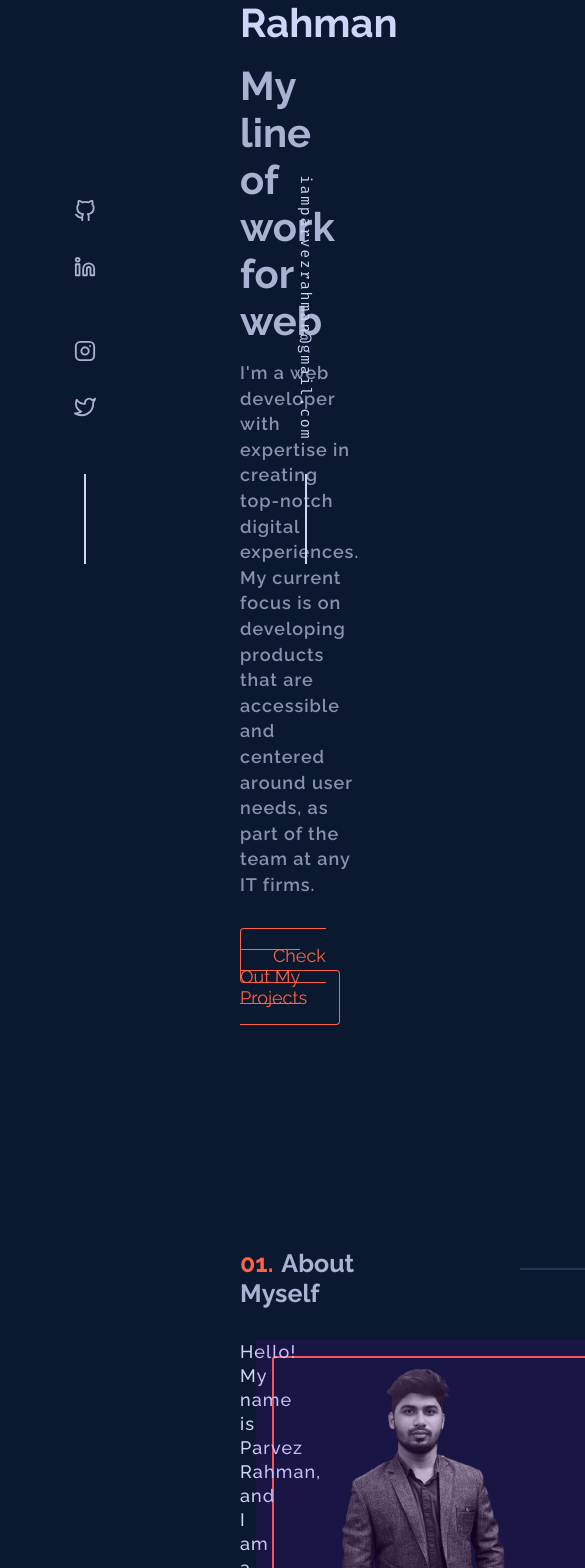
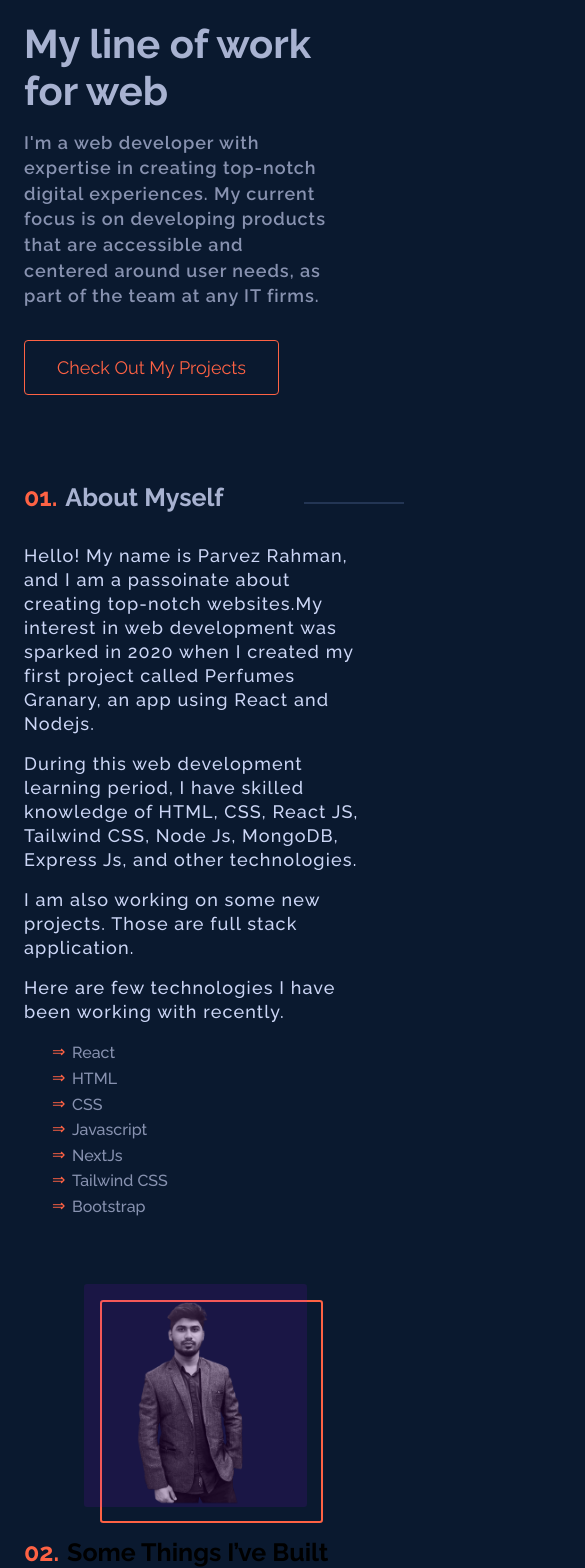
Before and after one commit to Parvez-Rahman100/next-portfolio, a Next.js app: page / in a window 390 px wide. Shown: the part 280-1848 px from the top of the page, 585 px wide, since content can reach past the window. Built offline with nearby package versions, Linux system fonts and the light colour scheme.

Commit message:
nav bar responsived

```diff
--- a/src/scss/_main.scss
+++ b/src/scss/_main.scss
@@ -1,6 +1,15 @@
 main {
   margin: 0 15rem;
   transition: 0.3s ease-in-out;
+  @media screen and (max-width: 1020px) {
+    margin: 0 8rem;
+  }
+  @media screen and (max-width: 768px) {
+    margin: 0 3rem;
+  }
+  @media screen and (max-width: 480px) {
+    margin: 0 1.5rem;
+  }
 }
 .blur {
   filter: blur(10px);
--- a/src/scss/components/_email.scss
+++ b/src/scss/components/_email.scss
@@ -30,4 +30,10 @@
     background-color: var(--light-slate);
     margin: 0px auto;
   }
+  @media screen and (max-width: 1080px) {
+    left: 2rem;
+  }
+  @media screen and (max-width: 768px) {
+    display: none;
+  }
 }
--- a/src/scss/components/_socialIcons.scss
+++ b/src/scss/components/_socialIcons.scss
@@ -43,4 +43,10 @@
       margin: 0px auto;
     }
   }
+  @media screen and (max-width: 1080px) {
+    left: 2rem;
+  }
+  @media screen and (max-width: 768px) {
+    display: none;
+  }
 }
--- a/src/scss/sections/_about.scss
+++ b/src/scss/sections/_about.scss
@@ -116,4 +116,77 @@
       }
     }
   }
+  @media screen and (max-width: 1080px) {
+    margin: 5rem 0;
+    &-grid {
+      &-photo {
+        .overlay {
+          height: 223px;
+          width: 223px;
+        }
+        &-container {
+          height: 223px;
+          width: 223px;
+        }
+      }
+      &-info {
+        &-list {
+          grid-template-columns: 1fr;
+        }
+      }
+    }
+  }
+  @media screen and (max-width: 768px) {
+    margin: 5rem auto;
+    .title {
+      h2 {
+        &::after {
+          width: 200px;
+        }
+      }
+    }
+    &-grid {
+      &-photo {
+        margin-top: 3rem;
+        .overlay {
+          height: 300px;
+          width: 300px;
+        }
+        &-container {
+          height: 300px;
+          width: 300px;
+        }
+      }
+      &-info {
+        &-text {
+          margin-right: 0;
+        }
+      }
+      display: flex;
+      justify-content: center;
+      align-items: center;
+      flex-direction: column;
+    }
+  }
+  @media screen and (max-width: 480px) {
+    .title {
+      h2 {
+        &::after {
+          width: 100px;
+        }
+      }
+    }
+    &-grid {
+      &-photo {
+        .overlay {
+          height: 223px;
+          width: 223px;
+        }
+        &-container {
+          height: 223px;
+          width: 223px;
+        }
+      }
+    }
+  }
 }
--- a/src/scss/sections/_hero.scss
+++ b/src/scss/sections/_hero.scss
@@ -36,4 +36,9 @@
       font-family: var(--raleway);
     }
   }
+  @media screen and (max-width: 768px) {
+    &-text {
+      width: 90%;
+    }
+  }
 }
--- a/src/scss/sections/_navbar.scss
+++ b/src/scss/sections/_navbar.scss
@@ -38,6 +38,7 @@
       align-items: center;
       transition: 0.3s ease-in-out;
       z-index: 15;
+      cursor: pointer;
     }
     .nav-items {
       display: flex;
```
